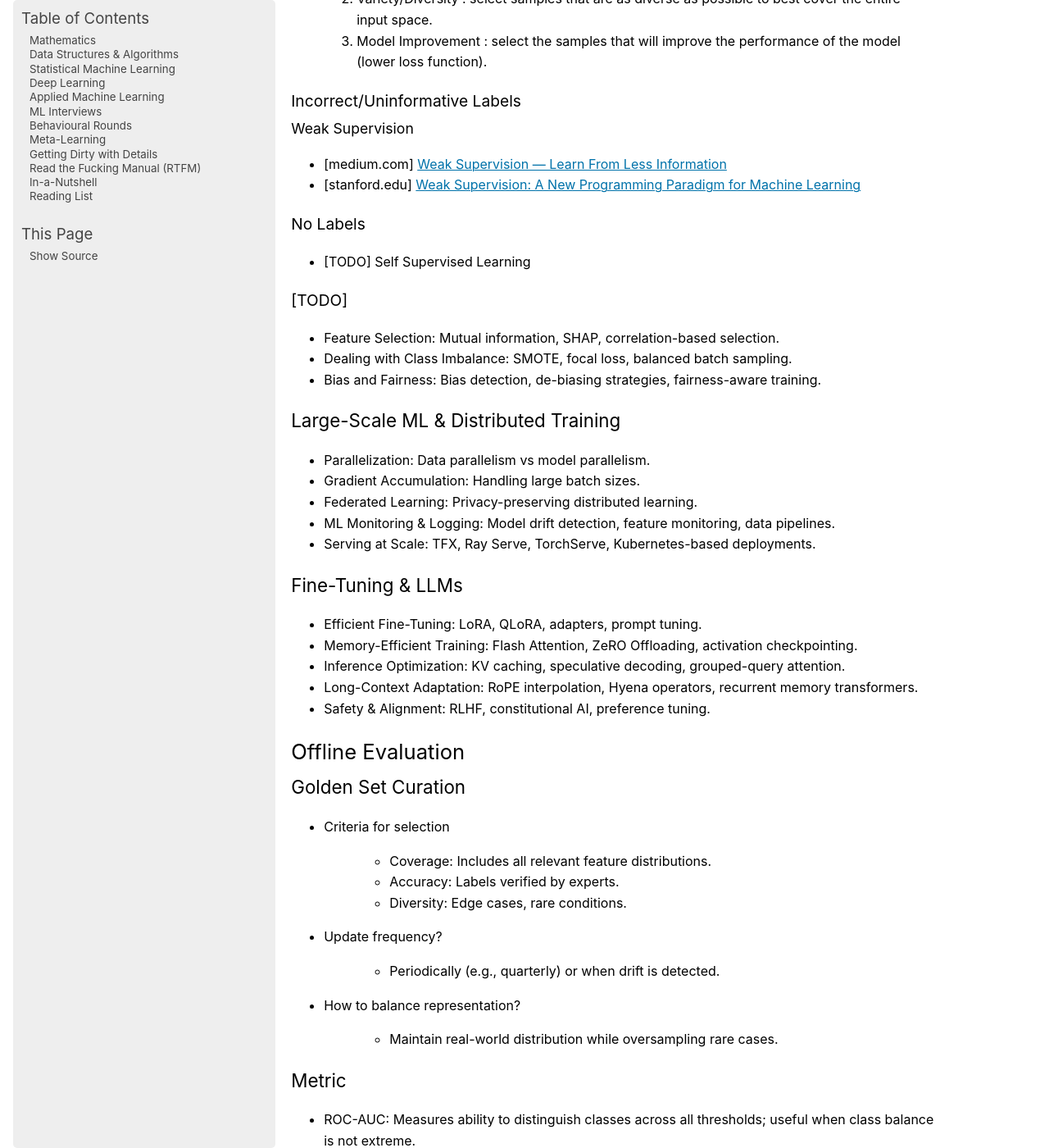
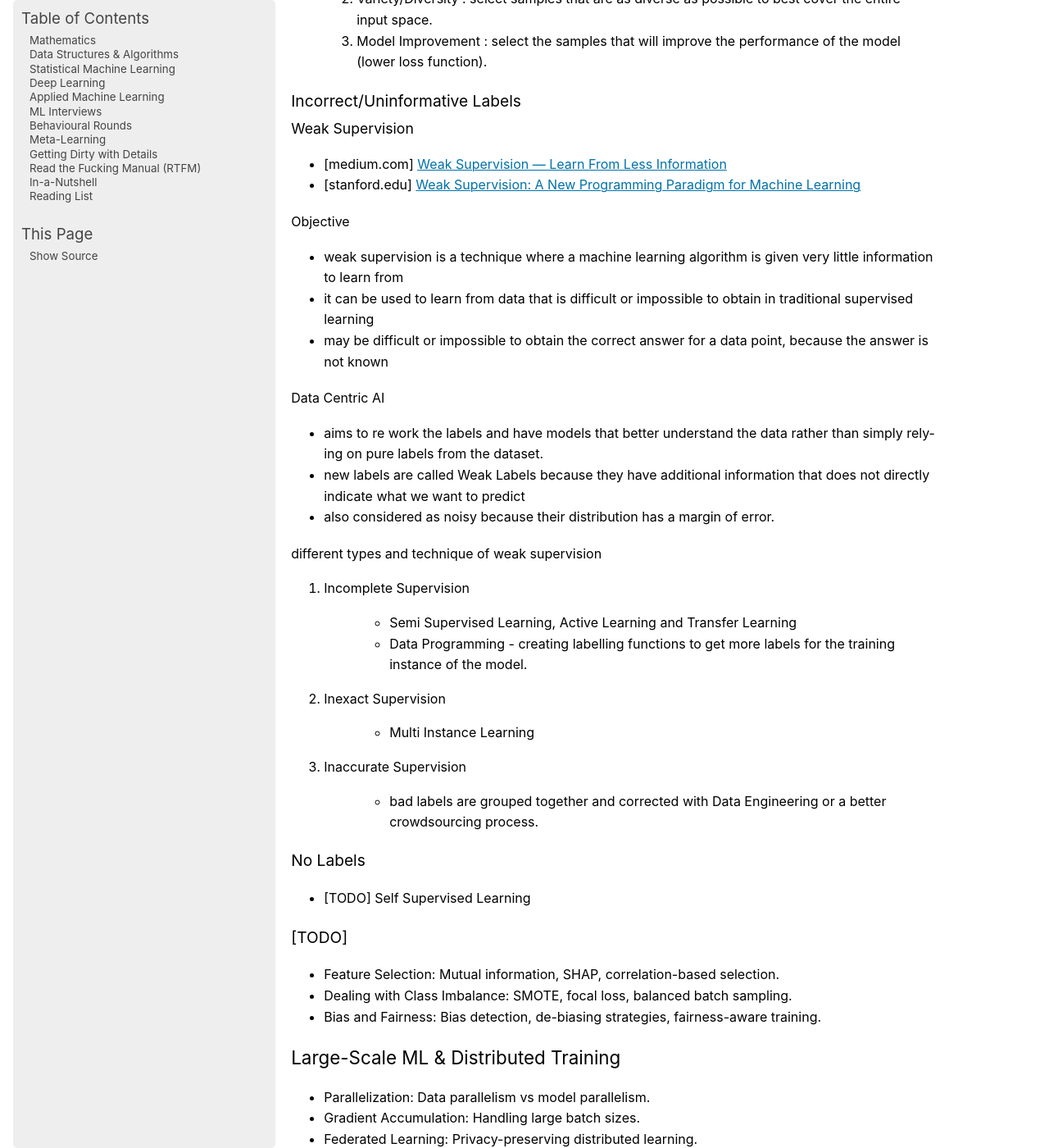
Before and after one commit to uselesstechjunks/leetcode, a Sphinx documentation site: the page built from docs/source/applied/practical/index.rst, in a window 1280 px wide and 1400 px high, scrolled down 4975 px. Shown: the whole window at 82% size. Built offline with Sphinx 7.4.7, drawn with Linux system fonts in a browser that asks for light colours; pages that are not in the unit, such as notebooks, are missing from menus.

Commit message:
Update index.rst

```diff
--- a/docs/source/applied/practical/index.rst
+++ b/docs/source/applied/practical/index.rst
@@ -178,6 +178,31 @@ Weak Supervision
 * [medium.com] `Weak Supervision — Learn From Less Information <https://npogeant.medium.com/weak-supervision-learn-from-less-information-dcc8fe54e2a5>`_
 * [stanford.edu] `Weak Supervision: A New Programming Paradigm for Machine Learning <https://ai.stanford.edu/blog/weak-supervision/>`_
 
+Objective
+"""""""""""""""""""""""""""""""""""""""""""""""""""""""""""""""""""""""
+- weak supervision is a technique where a machine learning algorithm is given very little information to learn from
+- it can be used to learn from data that is difficult or impossible to obtain in traditional supervised learning
+- may be difficult or impossible to obtain the correct answer for a data point, because the answer is not known
+
+Data Centric AI
+"""""""""""""""""""""""""""""""""""""""""""""""""""""""""""""""""""""""
+- aims to re work the labels and have models that better understand the data rather than simply relying on pure labels from the dataset.
+- new labels are called Weak Labels because they have additional information that does not directly indicate what we want to predict
+- also considered as noisy because their distribution has a margin of error.
+
+different types and technique of weak supervision
+"""""""""""""""""""""""""""""""""""""""""""""""""""""""""""""""""""""""
+#. Incomplete Supervision
+
+	- Semi Supervised Learning, Active Learning and Transfer Learning
+	- Data Programming - creating labelling functions to get more labels for the training instance of the model.
+#. Inexact Supervision
+
+	- Multi Instance Learning
+#. Inaccurate Supervision
+
+	- bad labels are grouped together and corrected with Data Engineering or a better crowdsourcing process.
+
 No Labels
 -----------------------------------------------------------------------
 * [TODO] Self Supervised Learning
```
